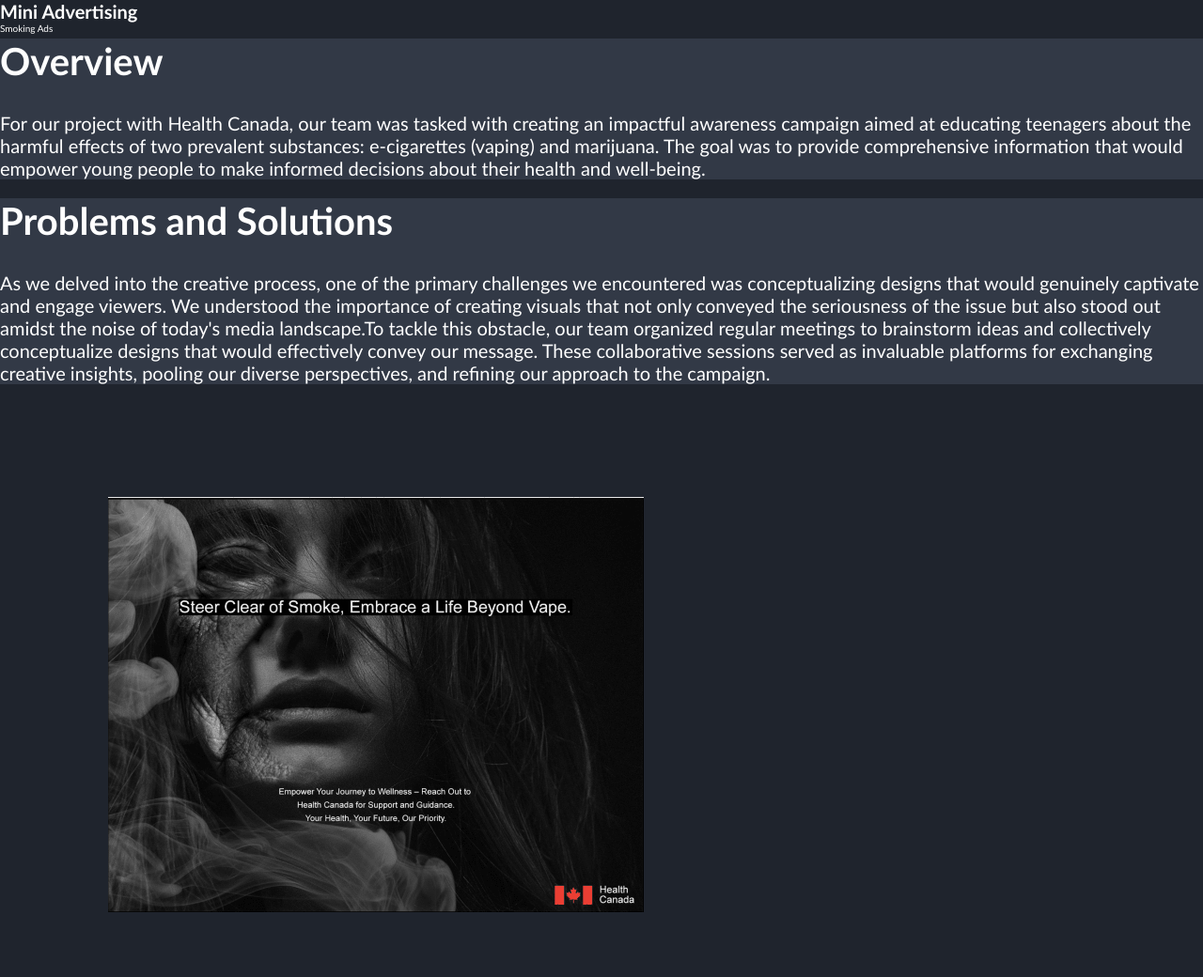
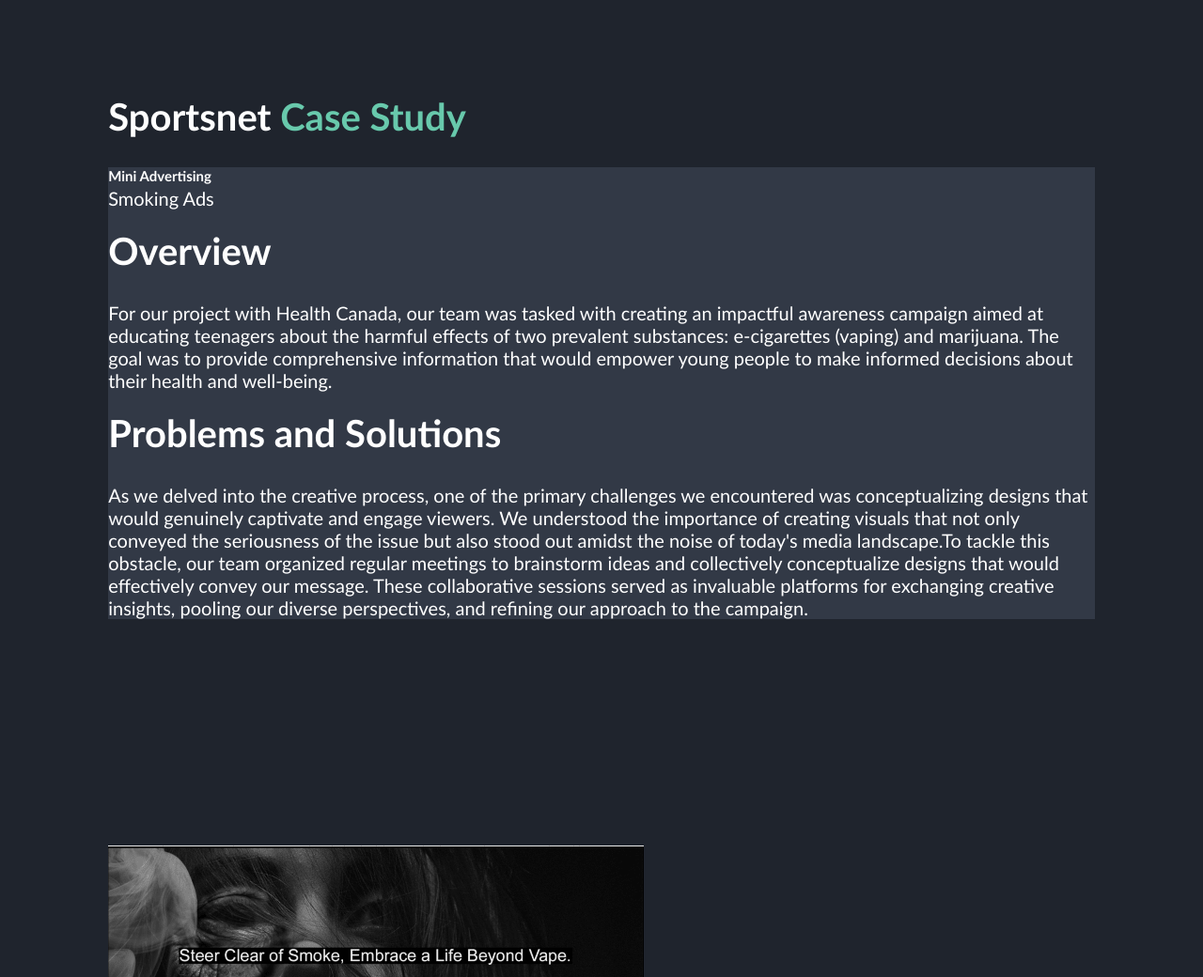
Before and after one commit to DevianoDames/DevianoDames_PortfolioMidterm, a PHP site: page /project_detail.php?id=2 in a window 1280 px wide. Shown: the top 1040 px of the page at 94% size. Before the commit the page ends 971 px from the top, so only its background shows below. Run offline with PHP 8.4, Linux system fonts and the light colour scheme; data comes from the database, SQL or seed files in the repository.

Commit message:
made changes

```diff
--- a/index.php
+++ b/index.php
@@ -35,7 +35,7 @@ $stmt->execute();
 while ($row = $stmt->fetch(PDO::FETCH_ASSOC)) {
 
   echo  '<section class="project-con"><h3>'.$row['title'].'</h3><a href="project_detail.php?id='.
-$row['project_id'].
+$row['id'].
 '"><img class="thumbnail" src="images/'.
         $row['image_url'].
         '" alt="Project Thumbnail"></a><p>'.
--- a/project_detail.php
+++ b/project_detail.php
@@ -20,6 +20,10 @@ $stmt = null;
 </head>
 <body>
 
+<section class="case-study-content">
+        <h2>Sportsnet <span>Case Study</span></h2>
+        <div class="project-info">
+
 <h1><?php echo $row['title']; ?></h1>
 
 <p><?php echo $row['description']; ?></p>
@@ -33,7 +37,9 @@ $stmt = null;
 <h2>Problems and Solutions</h2>
 <p class="probs"><?php echo $row['problems']; ?></p>
 </div>
+</div>
 
+</section>
 
 <section class="project-gallery">
 <?php
```
